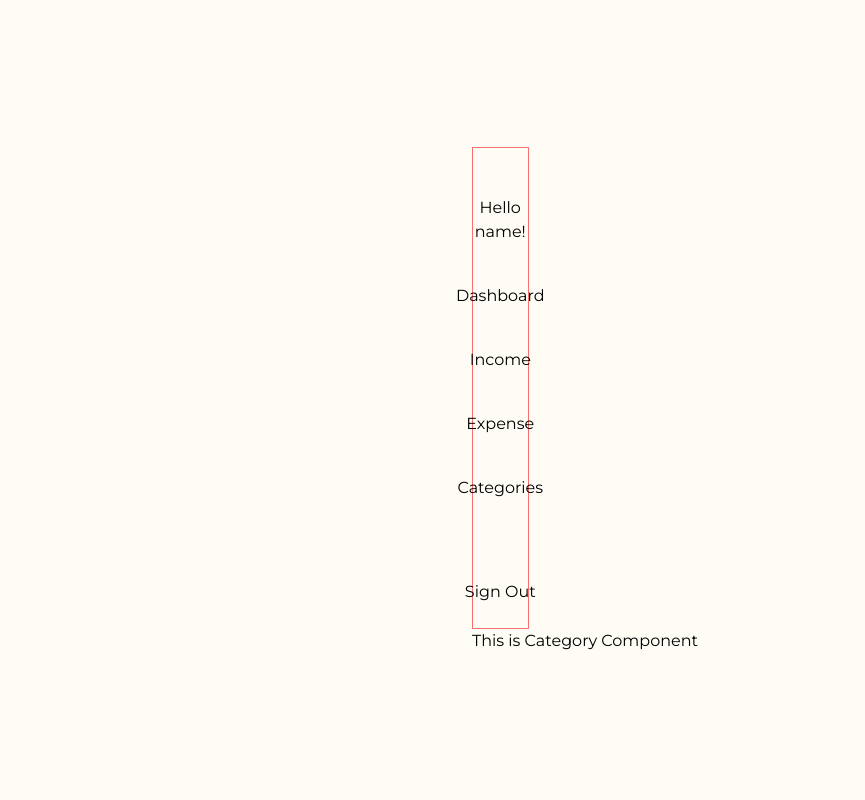
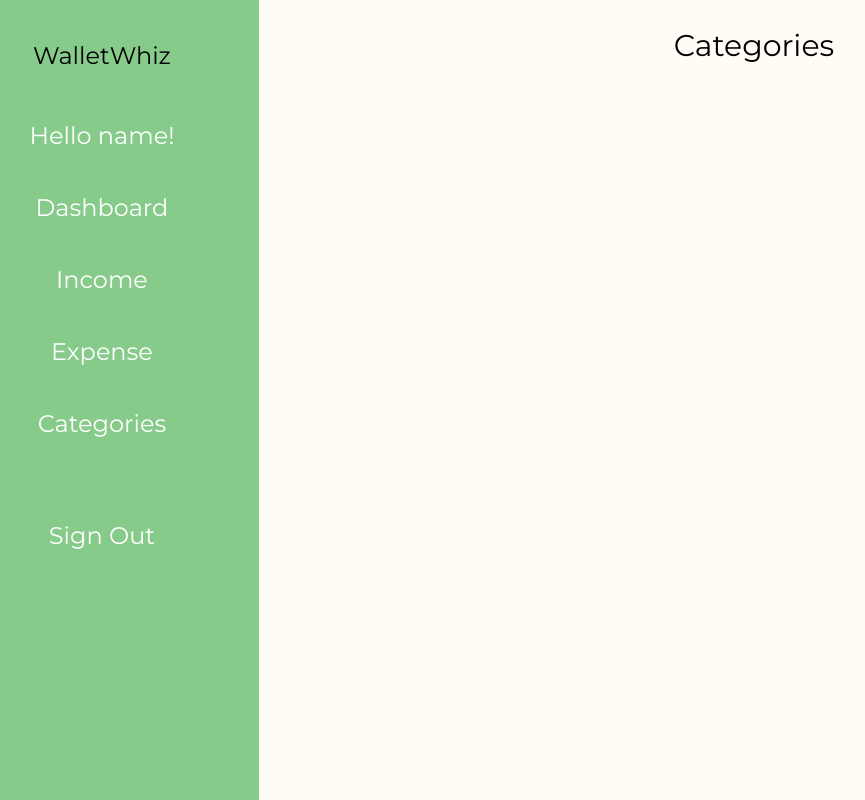
Before and after one commit to JOmega12/capstone-project-money, a React (Vite) app in the folder client/: page /categories in a window 1280 px wide. Shown: the whole page, without its empty margins (55-920 px from the left). Built offline with nearby package versions, Linux system fonts and the light colour scheme.

Commit message:
added income and expense and categories ui,working on backend

```diff
--- a/client/src/components/Categories.tsx
+++ b/client/src/components/Categories.tsx
@@ -3,11 +3,18 @@ import { Navbar } from "../Navbar"
 
 export const Categories = () => {
     return(
-        <section>
-            <header className="flex flex-col md:w-1/4 border-red-400 border">
+        <section className="flex flex-col md:flex-row w-full min-h-screen gap-6">
+            <header className="flex flex-col md:w-1/4 md:bg-[#87cb8b] md:text-white text-2xl">
+                <h2 className="text-black text-center pt-10 hidden md:block">
+                    WalletWhiz
+                </h2>
                 <Navbar />
             </header>
-            This is Category Component
+            <div className="py-2 lg:px-2 mt-5 md:w-3/4">
+                <div className="flex flex-col md:flex-row gap-10 justify-center mb-1">
+                    <h2 className="text-3xl ">Categories</h2>
+                </div>
+            </div>
         </section>
     )
 }
--- a/client/src/components/forms/ExpenseInputForm.tsx
+++ b/client/src/components/forms/ExpenseInputForm.tsx
@@ -13,7 +13,7 @@ const transactionAmountErrorMessage = "There must be number";
 
 export const ExpenseInputForm = () => {
 
-    const {transactionName, setTransactionName, transactionAmount, setTransactionAmount} = useMoney();
+    const {transactionName, setTransactionName, transactionAmount, setTransactionAmount, handleTransactionExpenseFormSubmit} = useMoney();
 
     // const [transactionName, setTransactionName] = useState("");
     // const [transactionAmount, setTransactionAmount] = useState(0);
@@ -27,7 +27,7 @@ export const ExpenseInputForm = () => {
 
     const handleTransactionAmountChange = (e: ChangeEvent<HTMLInputElement>) => {
       const value = parseFloat(e.target.value);
-      setTransactionAmount(isNaN(value) ? 0 : value);
+      setTransactionAmount(value);
     };
 
 
@@ -39,7 +39,9 @@ export const ExpenseInputForm = () => {
           </h2>
           <Navbar />
         </header>
-        <div className="py-2 flex flex-col justify-center w-full">
+        <form className="py-2 flex flex-col justify-center w-full"
+        onSubmit={(e) => handleTransactionExpenseFormSubmit(e)}
+        >
           <div className="flex flex-col md:flex-row gap-10 justify-center items-center mb-10">
             <Link to={"/expense"}>
               <FontAwesomeIcon
@@ -47,7 +49,7 @@ export const ExpenseInputForm = () => {
                 className="text-red-500 text-3xl"
               />
             </Link>
-            <h2 className="text-3xl ">Add Income</h2>
+            <h2 className="text-3xl ">Add Expense</h2>
           </div>
           <div className="flex flex-col justify-center items-center w-full">
               <IncomeAndExpenseInputs
@@ -66,8 +68,11 @@ export const ExpenseInputForm = () => {
               show={transactionAmountValid}
               message={transactionAmountErrorMessage}
               />
+              <div className="hover:bg-blue-600 ">
+                <input type="submit" />
+              </div>
           </div>
-        </div>
+        </form>
       </section>
     )
 }
```
